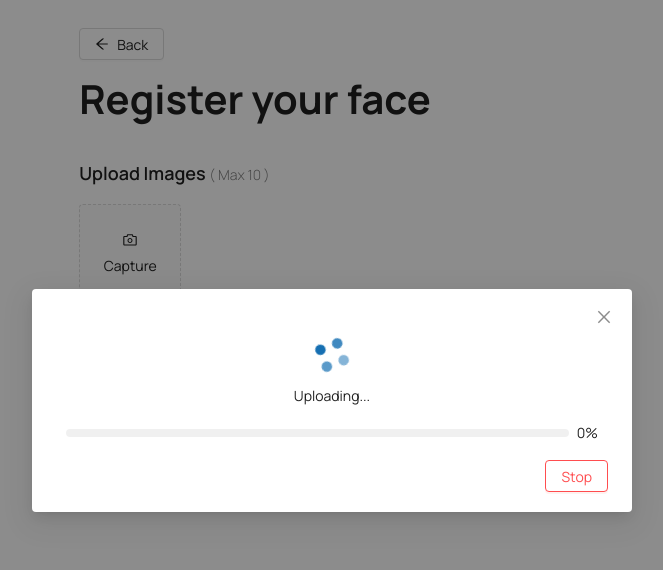
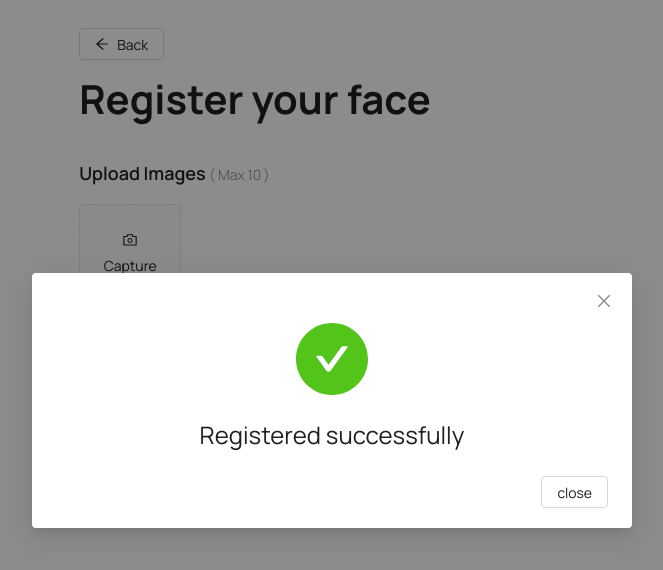
Before and after one commit to Muhammad-Zain01/facial-recognition-client, a React (Vite) app: page /register in a window 1280 px wide. Shown: the top 570 px of the page, without its empty margins (308-971 px from the left). Built offline with nearby package versions, Linux system fonts and the light colour scheme.

Commit message:
Update register-modal.tsx

```diff
--- a/src/pages/register/register-modal.tsx
+++ b/src/pages/register/register-modal.tsx
@@ -21,25 +21,20 @@ const RegisterModal: React.FC<ComponentProps> = ({ modalOpen, setModalOpen, stat
                 onCancel={() => setModalOpen(false)}
                 maskClosable={false}
                 footer={
-                    <div>
+                    <>
                         {
-                            percent < 100 && (
-                                <Button danger onClick={onStop}>Stop</Button>
+                            state === 3 && (
+                                <Button onClick={() => setModalOpen(false)}>close</Button>
                             )
                         }
-                        {
-                            percent == 100 && (
-                                <Button onClick={() => setModalOpen(false)}>Stop</Button>
-                            )
-                        }
-                    </div>
+                    </>
                 }
             >
                 <div>
 
                     <div style={{ display: 'flex', padding: '30px 10px 5px 10px', flexDirection: 'column', alignItems: 'center', justifyContent: 'center' }}>
                         {
-                            percent < 100 && (
+                            state == 0 && (
                                 <>
                                     <Spin size="large" />
                                     <p>Uploading...</p>
@@ -48,10 +43,18 @@ const RegisterModal: React.FC<ComponentProps> = ({ modalOpen, setModalOpen, stat
                             )
                         }
                         {
-                            percent == 100 && (
+                            state == 1 && (
                                 <>
-                                    <Spin size="large" />
-                                    <p>Registering...</p>
+                                    <Result
+                                        style={{ margin: 0, padding: 0 }}
+                                        status="success"
+                                        title="Uploaded Successfully"
+                                        extra={
+                                            <Button type="primary">
+                                                Register
+                                            </Button>
+                                        }
+                                    />
                                 </>
                             )
                         }
@@ -59,6 +62,18 @@ const RegisterModal: React.FC<ComponentProps> = ({ modalOpen, setModalOpen, stat
                             state == 2 && (
                                 <>
                                     <Result
+                                        style={{ margin: 0, padding: 0 }}
+                                        status="warning"
+                                        title="Something Went Wrong"
+                                    />
+                                </>
+                            )
+                        }
+                        {
+                            state == 3 && (
+                                <>
+                                    <Result
+                                        style={{ margin: 0, padding: 0 }}
                                         status="success"
                                         title="Registered successfully"
                                     />
```
